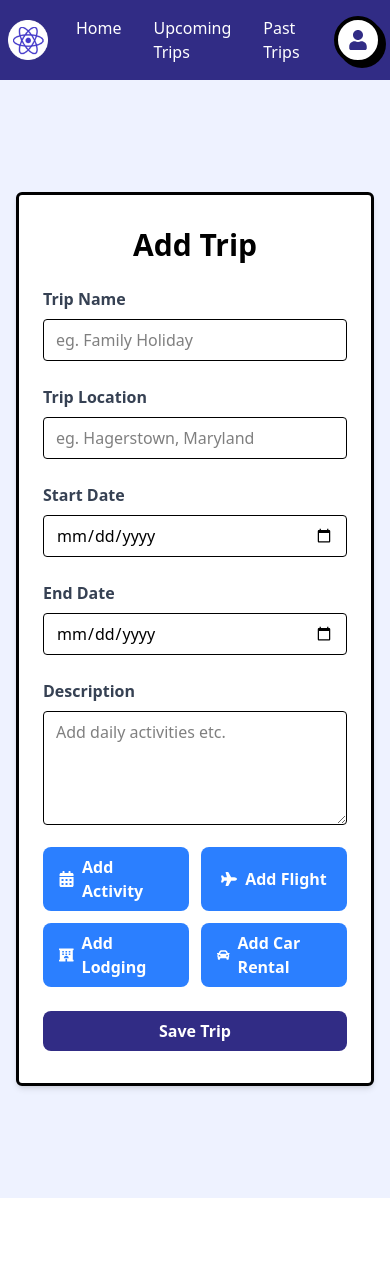
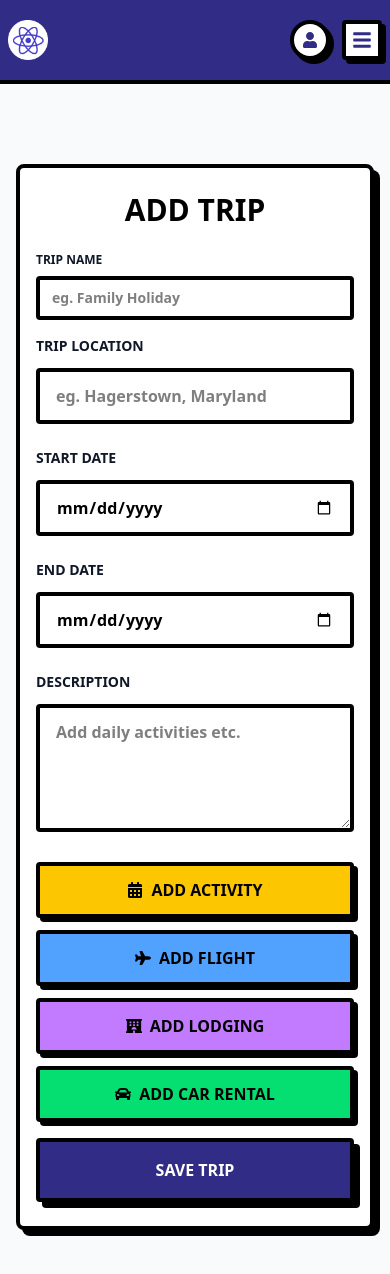
Before and after one commit to jahi-omari/trip-planner, a React (Vite) app: page /add-trip in a window 390 px wide. Shown: the top 1274 px of the page. Before the commit the page ends 1198 px from the top, so only its background shows below. Built offline with nearby package versions, Linux system fonts and the light colour scheme.

Commit message:
Enhanced Navbar and Trip Pages with mobile responsiveness and improved neo brutalist styling

```diff
--- a/src/components/Navbar.jsx
+++ b/src/components/Navbar.jsx
@@ -1,12 +1,14 @@
 import React, { useState, useRef, useEffect } from 'react'
 import { NavLink, useNavigate } from 'react-router-dom'
-import { FaUser, FaSignOutAlt } from 'react-icons/fa'
+import { FaUser, FaSignOutAlt, FaBars, FaTimes } from 'react-icons/fa'
 import logo from '../assets/images/logo.png'
 
 const Navbar = () => {
   const navigate = useNavigate()
   const [showProfileDropdown, setShowProfileDropdown] = useState(false)
+  const [showMobileMenu, setShowMobileMenu] = useState(false)
   const dropdownRef = useRef(null)
+  const mobileMenuRef = useRef(null)
 
   // Placeholder user data (will be replaced with real auth data later)
   const user = {
@@ -19,6 +21,9 @@ const Navbar = () => {
     const handleClickOutside = (event) => {
       if (dropdownRef.current && !dropdownRef.current.contains(event.target)) {
         setShowProfileDropdown(false)
+      }
+      if (mobileMenuRef.current && !mobileMenuRef.current.contains(event.target)) {
+        setShowMobileMenu(false)
       }
     }
     document.addEventListener('mousedown', handleClickOutside)
@@ -33,29 +38,35 @@ const Navbar = () => {
 
   // Adds black background to button when a navbar button is selected
   const linkClass = ({isActive}) =>
-                    isActive ? 'text-white bg-black hover:bg-gray-900 hover:text-white rounded-md px-3 py-2'
-                  : 'text-white hover:bg-gray-900 hover:text-white rounded-md px-3 py-2'
+                    isActive ? 'text-black bg-white font-black uppercase px-4 py-2 border-4 border-black rounded shadow-[4px_4px_0px_0px_rgba(0,0,0,1)] transition-all'
+                  : 'text-white font-black uppercase px-4 py-2 hover:bg-white hover:text-black hover:border-4 hover:border-black hover:rounded hover:shadow-[4px_4px_0px_0px_rgba(0,0,0,1)] transition-all'
+
+  const mobileLinkClass = ({isActive}) =>
+                    isActive ? 'block text-black bg-white font-black uppercase px-4 py-3 border-4 border-black rounded shadow-[4px_4px_0px_0px_rgba(0,0,0,1)] transition-all mb-3'
+                  : 'block text-white font-black uppercase px-4 py-3 rounded hover:bg-white hover:text-black hover:border-4 hover:border-black hover:shadow-[4px_4px_0px_0px_rgba(0,0,0,1)] transition-all mb-3'
 
   return (
-    <nav className="bg-indigo-900 border-black-100">
+    <nav className="bg-indigo-900 border-b-4 border-black relative">
       <div className="mx-auto max-w-7xl px-2 sm:px-6 lg:px-8">
         <div className="flex h-20 items-center justify-between">
           <div
-            className="flex flex-1 items-center justify-center md:items-stretch md:justify-start"
+            className="flex flex-1 items-center justify-between md:justify-start"
           >
             {/* <!-- Logo --> */}
-            <NavLink className="flex flex-shrink-0 items-center mr-4" to="/homepage">
+            <NavLink className="flex flex-shrink-0 items-center" to="/homepage">
               <img
                 className="h-10 w-auto"
                 src={logo}
                 alt="SmartTrip Planner"
               />
-              <span className="hidden md:block text-white text-2xl font-bold ml-2"
+              <span className="hidden md:block text-white text-2xl font-black ml-2 uppercase"
                 >SmartTrip Planner</span
               >
             </NavLink>
-            <div className="md:ml-auto flex items-center">
-              <div className="flex space-x-2">
+
+            {/* Desktop Navigation */}
+            <div className="hidden md:flex md:ml-auto items-center">
+              <div className="flex gap-3">
                 <NavLink
                   to="/homepage"
                   className={linkClass}
@@ -73,7 +84,7 @@ const Navbar = () => {
                 </NavLink>
               </div>
 
-              {/* Profile Button with Dropdown */}
+              {/* Profile Button with Dropdown - Desktop */}
               <div className="relative ml-4" ref={dropdownRef}>
                 <button
                   onClick={() => setShowProfileDropdown(!showProfileDropdown)}
@@ -112,9 +123,93 @@ const Navbar = () => {
                 )}
               </div>
             </div>
+
+            {/* Mobile Hamburger Button */}
+            <div className="flex md:hidden items-center gap-3">
+              {/* Profile Button - Mobile */}
+              <button
+                onClick={() => setShowProfileDropdown(!showProfileDropdown)}
+                className="w-10 h-10 bg-white border-4 border-black rounded-full flex items-center justify-center shadow-[4px_4px_0px_0px_rgba(0,0,0,1)] hover:shadow-none hover:translate-x-1 hover:translate-y-1 transition-all"
+              >
+                <FaUser className="text-indigo-900 text-base" />
+              </button>
+
+              {/* Hamburger Menu Button */}
+              <button
+                onClick={() => setShowMobileMenu(!showMobileMenu)}
+                className="w-10 h-10 bg-white border-4 border-black rounded flex items-center justify-center shadow-[4px_4px_0px_0px_rgba(0,0,0,1)] hover:shadow-none hover:translate-x-1 hover:translate-y-1 transition-all"
+              >
+                {showMobileMenu ? (
+                  <FaTimes className="text-indigo-900 text-xl" />
+                ) : (
+                  <FaBars className="text-indigo-900 text-xl" />
+                )}
+              </button>
+            </div>
           </div>
         </div>
       </div>
+
+      {/* Mobile Menu Dropdown */}
+      {showMobileMenu && (
+        <div
+          ref={mobileMenuRef}
+          className="md:hidden absolute top-full left-0 right-0 bg-indigo-900 border-b-4 border-black shadow-[8px_8px_0px_0px_rgba(0,0,0,1)] z-40 p-4"
+        >
+          <div className="flex flex-col">
+            <NavLink
+              to="/homepage"
+              className={mobileLinkClass}
+              onClick={() => setShowMobileMenu(false)}
+            >
+              Home
+            </NavLink>
+            <NavLink
+              to="/upcoming-trips-page"
+              className={mobileLinkClass}
+              onClick={() => setShowMobileMenu(false)}
+            >
+              Upcoming Trips
+            </NavLink>
+            <NavLink
+              to="/past-trips"
+              className={mobileLinkClass}
+              onClick={() => setShowMobileMenu(false)}
+            >
+              Past Trips
+            </NavLink>
+          </div>
+        </div>
+      )}
+
+      {/* Mobile Profile Dropdown */}
+      {showProfileDropdown && (
+        <div className="md:hidden absolute top-full right-2 mt-2 w-64 bg-white border-4 border-black rounded-lg shadow-[8px_8px_0px_0px_rgba(0,0,0,1)] z-50">
+          <div className="p-4 border-b-4 border-black">
+            <p className="font-black text-lg uppercase">{user.firstName} {user.lastName}</p>
+          </div>
+          <div className="p-2">
+            <button
+              onClick={() => {
+                setShowProfileDropdown(false)
+                navigate('/profile')
+              }}
+              className="w-full text-left px-4 py-3 font-bold hover:bg-gray-100 border-2 border-transparent hover:border-black rounded transition-all flex items-center gap-2"
+            >
+              <FaUser /> View Profile
+            </button>
+            <button
+              onClick={() => {
+                setShowProfileDropdown(false)
+                handleLogout()
+              }}
+              className="w-full text-left px-4 py-3 font-bold hover:bg-red-50 border-2 border-transparent hover:border-red-600 rounded transition-all flex items-center gap-2 text-red-600"
+            >
+              <FaSignOutAlt /> Log Out
+            </button>
+          </div>
+        </div>
+      )}
     </nav>
   )
 }
--- a/src/components/ViewAllTrips.jsx
+++ b/src/components/ViewAllTrips.jsx
@@ -15,7 +15,7 @@ const ViewAllTrips = () => {
     <section className="m-auto max-w-lg my-10 px-6">
       <Link
         to="/upcoming-trips-page"
-        className="block bg-black text-white text-center py-4 px-6 rounded-xl hover:bg-gray-700"
+        className="block bg-indigo-900 hover:bg-indigo-700 text-white text-center font-black uppercase py-4 px-6 border-4 border-black rounded shadow-[6px_6px_0px_0px_rgba(0,0,0,1)] hover:shadow-none hover:translate-x-1 hover:translate-y-1 transition-all"
         >View All Upcoming Trips
       </Link>
     </section>
--- a/src/pages/AddTripPage.jsx
+++ b/src/pages/AddTripPage.jsx
@@ -69,16 +69,16 @@ const AddTripPage = () => {
   }
   return (
     <>
-      <section className="bg-indigo-50">
-      <div className="container m-auto max-w-2xl py-24">
+      <section className="bg-gray-50 min-h-screen py-6 sm:py-12 px-2 sm:px-4">
+      <div className="container m-auto max-w-2xl py-12 sm:py-24">
         <div
-          className="bg-white px-6 py-8 mb-4 shadow-md rounded-md border-3 m-4 md:m-0"
+          className="bg-white px-4 sm:px-8 py-6 sm:py-10 mb-4 border-4 border-black shadow-[6px_6px_0px_0px_rgba(0,0,0,1)] sm:shadow-[8px_8px_0px_0px_rgba(0,0,0,1)] rounded-lg m-2 sm:m-4 md:m-0"
         >
           <form onSubmit={handleSubmit}>
-            <h2 className="text-3xl text-center font-semibold mb-6">Add Trip</h2>
+            <h2 className="text-3xl sm:text-4xl text-center font-black uppercase mb-6 sm:mb-8">Add Trip</h2>
 
-            <div className="mb-4">
-              <label className="block text-gray-700 font-bold mb-2"
+            <div className="mb-4 sm:mb-6">
+              <label className="block text-gray-900 font-black uppercase mb-2 sm:mb-3 text-xs sm:text-sm"
                 >Trip Name</label
               >
               <input
@@ -87,14 +87,14 @@ const AddTripPage = () => {
                 name="tripName"
                 value={tripName}
                 onChange={(e) => setTripName(e.target.value)}
-                className="border rounded w-full py-2 px-3 mb-2"
+                className="border-4 border-black rounded w-full py-2 sm:py-3 px-3 sm:px-4 text-sm sm:text-base font-bold focus:outline-none focus:ring-2 focus:ring-offset-2 focus:ring-black"
                 placeholder="eg. Family Holiday"
                 required
               />
             </div>
 
-            <div className="mb-4">
-              <label className="block text-gray-700 font-bold mb-2"
+            <div className="mb-6">
+              <label className="block text-gray-900 font-black uppercase mb-3 text-sm"
                 >Trip Location</label
               >
               <input
@@ -103,14 +103,14 @@ const AddTripPage = () => {
                 name="title"
                 value={tripLocation}
                 onChange={(e) => setTripLocation(e.target.value)}
-                className="border rounded w-full py-2 px-3 mb-2"
+                className="border-4 border-black rounded w-full py-3 px-4 font-bold focus:outline-none focus:ring-2 focus:ring-offset-2 focus:ring-black"
                 placeholder="eg. Hagerstown, Maryland"
                 required
               />
             </div>
 
-            <div className="mb-4">
-              <label className="block text-gray-700 font-bold mb-2"
+            <div className="mb-6">
+              <label className="block text-gray-900 font-black uppercase mb-3 text-sm"
                 >Start Date</label
               >
               <input
@@ -128,13 +128,13 @@ const AddTripPage = () => {
                     if (dateValue) setStartDate(dateValue)
                   }
                 }}
-                className="border rounded w-full py-2 px-3 mb-2"
+                className="border-4 border-black rounded w-full py-3 px-4 font-bold focus:outline-none focus:ring-2 focus:ring-offset-2 focus:ring-black"
                 placeholder="mm/dd/yyyy"
               />
             </div>
 
-            <div className="mb-4">
-              <label className="block text-gray-700 font-bold mb-2"
+            <div className="mb-6">
+              <label className="block text-gray-900 font-black uppercase mb-3 text-sm"
                 >End Date</label
               >
               <input
@@ -152,15 +152,15 @@ const AddTripPage = () => {
                     if (dateValue) setEndDate(dateValue)
                   }
                 }}
-                className="border rounded w-full py-2 px-3 mb-2"
+                className="border-4 border-black rounded w-full py-3 px-4 font-bold focus:outline-none focus:ring-2 focus:ring-offset-2 focus:ring-black"
                 placeholder="mm/dd/yyyy"
               />
             </div>
 
-            <div className="mb-4">
+            <div className="mb-6">
               <label
                 htmlFor="description"
-                className="block text-gray-700 font-bold mb-2"
+                className="block text-gray-900 font-black uppercase mb-3 text-sm"
                 >Description</label
               >
               <textarea
@@ -168,7 +168,7 @@ const AddTripPage = () => {
                 name="description"
                 value={description}
                 onChange={(e) => setDescription(e.target.value)}
-                className="border rounded w-full py-2 px-3"
+                className="border-4 border-black rounded w-full py-3 px-4 font-bold focus:outline-none focus:ring-2 focus:ring-offset-2 focus:ring-black"
                 rows="4"
                 placeholder="Add daily activities etc."
               ></textarea>
@@ -283,24 +283,24 @@ const AddTripPage = () => {
               </div>
             )}
 
-            <div className="mb-6 grid grid-cols-2 gap-3">
-              <Link to="add-activity" className="bg-blue-500 hover:bg-blue-600 text-white font-bold py-2 px-4 rounded-lg flex items-center justify-center gap-2 focus:outline-none focus:shadow-outline w-full">
+            <div className="mb-4 sm:mb-6 grid grid-cols-1 sm:grid-cols-2 gap-3 sm:gap-4">
+              <Link to="add-activity" className="bg-yellow-400 hover:bg-yellow-500 text-black font-black uppercase py-3 px-4 border-4 border-black rounded shadow-[4px_4px_0px_0px_rgba(0,0,0,1)] hover:shadow-none hover:translate-x-1 hover:translate-y-1 transition-all flex items-center justify-center gap-2 w-full">
                 <FaCalendarAlt /> Add Activity
               </Link>
-              <Link to="add-flight" className="bg-blue-500 hover:bg-blue-600 text-white font-bold py-2 px-4 rounded-lg flex items-center justify-center gap-2 focus:outline-none focus:shadow-outline w-full">
+              <Link to="add-flight" className="bg-blue-400 hover:bg-blue-500 text-black font-black uppercase py-3 px-4 border-4 border-black rounded shadow-[4px_4px_0px_0px_rgba(0,0,0,1)] hover:shadow-none hover:translate-x-1 hover:translate-y-1 transition-all flex items-center justify-center gap-2 w-full">
                 <FaPlane /> Add Flight
               </Link>
-              <Link to="add-lodging" className="bg-blue-500 hover:bg-blue-600 text-white font-bold py-2 px-4 rounded-lg flex items-center justify-center gap-2 focus:outline-none focus:shadow-outline w-full">
+              <Link to="add-lodging" className="bg-purple-400 hover:bg-purple-500 text-black font-black uppercase py-3 px-4 border-4 border-black rounded shadow-[4px_4px_0px_0px_rgba(0,0,0,1)] hover:shadow-none hover:translate-x-1 hover:translate-y-1 transition-all flex items-center justify-center gap-2 w-full">
                 <FaHotel /> Add Lodging
               </Link>
-              <Link to="add-car" className="bg-blue-500 hover:bg-blue-600 text-white font-bold py-2 px-4 rounded-lg flex items-center justify-center gap-2 focus:outline-none focus:shadow-outline w-full">
+              <Link to="add-car" className="bg-green-400 hover:bg-green-500 text-black font-black uppercase py-3 px-4 border-4 border-black rounded shadow-[4px_4px_0px_0px_rgba(0,0,0,1)] hover:shadow-none hover:translate-x-1 hover:translate-y-1 transition-all flex items-center justify-center gap-2 w-full">
                 <FaCar /> Add Car Rental
               </Link>
             </div>
 
             <div>
               <button
-                className="bg-indigo-900 hover:bg-indigo-600 text-white font-bold py-2 px-4 rounded-lg w-full focus:outline-none focus:shadow-outline"
+                className="bg-indigo-900 hover:bg-indigo-700 text-white font-black uppercase py-4 px-6 border-4 border-black shadow-[6px_6px_0px_0px_rgba(0,0,0,1)] hover:shadow-none hover:translate-x-1 hover:translate-y-1 transition-all w-full rounded"
                 type="submit"
               >
                 Save Trip
--- a/src/pages/UpcomingTripsPage.jsx
+++ b/src/pages/UpcomingTripsPage.jsx
@@ -24,37 +24,37 @@ const UpcomingTripsPage = () => {
   }
 
   return (
-    <section className='bg-gray-50 px-4 py-6'>
+    <section className='bg-gray-50 px-4 py-10'>
       {/* Display newly saved trips */}
       {futureTrips.length > 0 && (
         <div className="mb-8">
-          <h2 className="text-2xl font-bold mb-4 text-center">Upcoming Trips</h2>
+          <h2 className="text-3xl sm:text-4xl font-black uppercase mb-6 sm:mb-8 text-center">Upcoming Trips</h2>
           <div className="flex justify-center">
             <div className="w-full max-w-md">
               {futureTrips.map((trip) => (
-                <div key={trip.id} className="mb-4">
+                <div key={trip.id} className="mb-4 sm:mb-6">
                   {/* Neo Brutalism Card */}
-                  <div className="bg-white border-4 border-black p-6 shadow-lg">
+                  <div className="bg-white border-4 border-black rounded-lg p-4 sm:p-6 shadow-[6px_6px_0px_0px_rgba(0,0,0,1)] sm:shadow-[8px_8px_0px_0px_rgba(0,0,0,1)]">
                     <div className="mb-4 pb-4 border-b-4 border-black">
-                      <h3 className="text-2xl font-black mb-2 uppercase">{trip.tripName}</h3>
-                      <p className="text-sm font-bold uppercase text-gray-700">📍 {trip.tripLocation}</p>
+                      <h3 className="text-xl sm:text-2xl font-black mb-2 uppercase break-words">{trip.tripName}</h3>
+                      <p className="text-xs sm:text-sm font-bold uppercase text-gray-700 break-words">📍 {trip.tripLocation}</p>
                     </div>
 
                     <div className="mb-4">
-                      <p className="text-sm font-bold mb-2">📅 DATES</p>
-                      <p className="font-mono text-gray-800">{trip.startDate} → {trip.endDate}</p>
+                      <p className="text-xs sm:text-sm font-bold mb-2">📅 DATES</p>
+                      <p className="font-mono text-xs sm:text-sm text-gray-800 break-all">{trip.startDate} → {trip.endDate}</p>
                     </div>
 
                     {trip.description && (
-                      <div className="mb-4 p-3 bg-gray-100 border-2 border-black">
+                      <div className="mb-4 p-2 sm:p-3 bg-gray-100 border-2 border-black rounded">
                         <p className="text-xs font-black uppercase mb-1">Description</p>
-                        <p className="text-sm text-gray-800">{trip.description}</p>
+                        <p className="text-xs sm:text-sm text-gray-800 break-words">{trip.description}</p>
                       </div>
                     )}
 
                     {/* Show flight details if available */}
                     {trip.flightData && trip.flightData.flights.length > 0 && (
-                      <div className="mb-4 p-3 bg-blue-100 border-3 border-black">
+                      <div className="mb-4 p-3 bg-blue-100 border-3 border-black rounded">
                         <p className="text-xs font-black uppercase mb-2">✈️ Flights ({trip.flightData.flights.length})</p>
                         {trip.flightData.flights.map((flight) => (
                           <p key={flight.id} className="text-sm font-bold text-gray-800 mb-1">{flight.customName || `Flight ${flight.id}`} - {flight.airline}</p>
@@ -65,7 +65,7 @@ const UpcomingTripsPage = () => {
 
                     {/* Show car rental details if available */}
                     {trip.carRentalData && trip.carRentalData.rentalAgency && (
-                      <div className="mb-4 p-3 bg-green-100 border-3 border-black">
+                      <div className="mb-4 p-3 bg-green-100 border-3 border-black rounded">
                         <p className="text-xs font-black uppercase mb-2">🚗 Car Rental</p>
                         <p className="text-sm font-bold text-gray-800 mb-1">{trip.carRentalData.rentalAgency}</p>
                         {trip.carRentalData.totalCost && <p className="text-sm font-black mt-2">TOTAL: ${trip.carRentalData.totalCost}</p>}
@@ -75,7 +75,7 @@ const UpcomingTripsPage = () => {
 
                     {/* Show lodging details if available */}
                     {trip.lodgingData && trip.lodgingData.length > 0 && (
-                      <div className="mb-4 p-3 bg-purple-100 border-3 border-black">
+                      <div className="mb-4 p-3 bg-purple-100 border-3 border-black rounded">
                         <p className="text-xs font-black uppercase mb-2">🏨 Lodging ({trip.lodgingData.length})</p>
                         {trip.lodgingData.map((lodging) => (
                           <p key={lodging.id} className="text-sm font-bold text-gray-800 mb-1">{lodging.lodgingName} - {lodging.venue}</p>
@@ -85,7 +85,7 @@ const UpcomingTripsPage = () => {
 
                     {/* Show activity details if available */}
                     {trip.activityData && trip.activityData.length > 0 && (
-                      <div className="mb-4 p-3 bg-yellow-100 border-3 border-black">
+                      <div className="mb-4 p-3 bg-yellow-100 border-3 border-black rounded">
                         <p className="text-xs font-black uppercase mb-2">🗓️ Activities ({trip.activityData.length})</p>
                         {trip.activityData.map((activity) => (
                           <p key={activity.id} className="text-sm font-bold text-gray-800 mb-1">{activity.activityName} - {activity.venue}</p>
@@ -96,17 +96,17 @@ const UpcomingTripsPage = () => {
                     {/* View Trip Button */}
                     <button
                       onClick={() => handleViewTrip(trip)}
-                      className="w-full bg-black text-white border-4 border-black font-black uppercase py-3 px-4 mt-4 hover:scale-105 transition-transform duration-200 text-lg"
+                      className="w-full bg-black text-white border-4 border-black rounded font-black uppercase py-2 sm:py-3 px-3 sm:px-4 mt-4 shadow-[4px_4px_0px_0px_rgba(0,0,0,1)] hover:shadow-none hover:translate-x-1 hover:translate-y-1 transition-all text-sm sm:text-lg"
                     >
                       View Trip
                     </button>
                       {/* Manage Sharing Button */}
                       <Link
                         to={`/upcoming-trips-page/manage-sharing/${trip.id}`}
-                        className="w-full flex items-center justify-center gap-2 bg-white border-4 border-black font-black uppercase py-3 px-4 mt-3 hover:bg-gray-100 transition-colors duration-200 text-lg text-black shadow"
+                        className="w-full flex items-center justify-center gap-2 bg-white border-4 border-black rounded font-black uppercase py-2 sm:py-3 px-3 sm:px-4 mt-3 shadow-[4px_4px_0px_0px_rgba(0,0,0,1)] hover:shadow-none hover:translate-x-1 hover:translate-y-1 transition-all text-sm sm:text-lg text-black"
                         style={{ textDecoration: 'none' }}
                       >
-                        <FaLink className="text-xl mr-2" /> Manage Sharing
+                        <FaLink className="text-base sm:text-xl mr-2" /> Manage Sharing
                       </Link>
                   </div>
                 </div>
```
Also changed, not shown: src/components/RecentUpcomingTrips.jsx (+18 -18 lines), src/pages/EditTripPage.jsx (+6 -6 lines), src/pages/PastTripsPage.jsx (+17 -17 lines).
